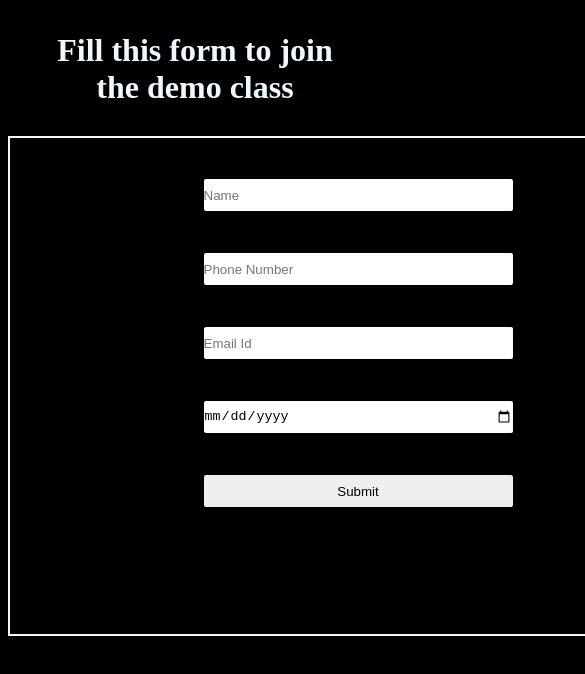
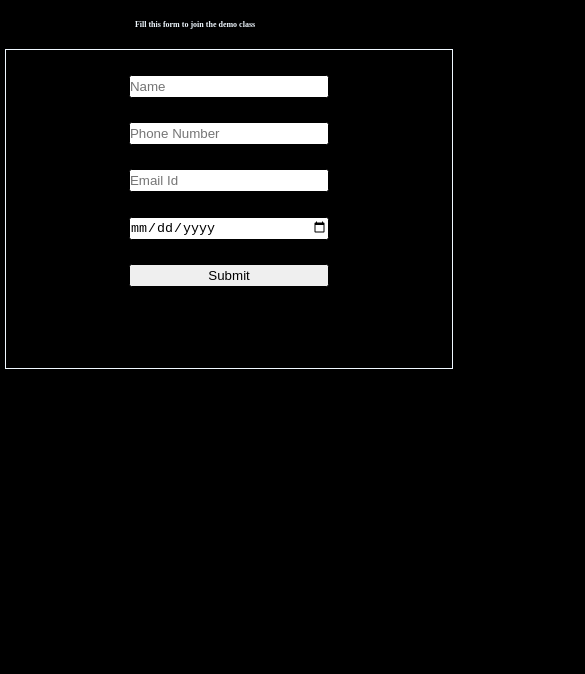
Before and after one commit to mridulsaggi/gymwebsite.github.io, a website: page form.html in a window 390 px wide. Shown: the top 674 px of the page, 585 px wide, since content can reach past the window. Drawn offline with Linux system fonts and the light colour scheme.

Commit message:
Update pages.css

```diff
--- a/pages.css
+++ b/pages.css
@@ -1,53 +1,83 @@
 *{
     box-sizing: border-box;
-    margin: 2px;
-    padding: 0px;
+    margin: .2rem;
+    padding: 0rem;
 }
 html,body {
     background-color: rgb(0, 0, 0);
     color: aliceblue;
+    font-size: 62.5%;
 }
 /*css for forms*/
 .form h1{
     text-align: center;
-    margin: 30px;
+    margin: 3.0rem;
 }
 .data{
     display: flex;
     flex-direction: column;
-    border: 2px solid aliceblue;
-    padding: 20px;
-    height: 500px;
-    width: 700px;
+    border: .2rem solid aliceblue;
+    padding: 2.0rem;
+    height: 50.0rem;
+    width: 70.0rem;
     margin: auto;
 }
 .data input{
-    border-radius: 4px;
-    border: 2px solid black;
-    width: 313px;
-    height: 36px;
-    margin: 19px auto;
+    border-radius: .4rem;
+    border: .2rem solid black;
+    width: 31.3rem;
+    height: 3.6rem;
+    margin: 1.9rem auto;
 }
 .submit{
-    width:200px;
-    height: 36px;
+    width:20.0rem;
+    height: 3.6rem;
     margin: auto;
 }
 /*css for about*/
 .main{
-    height:1000px;
+    height:100.0rem;
     width: 90%;
     margin: auto;
 }
 .heading{
     text-align: center;
-    font-size: 130px;
-    margin: 86px auto
+    font-size: 13.0rem;
+    margin: 8.6rem auto
 }
 .para{
 
-    border: 2px solid aliceblue;
-    font-family: 100px;
-    margin-top: 78px;
-    padding: 15px;
+    border: .2rem solid aliceblue;
+    font-family: 10.0rem;
+    margin-top: 7.8rem;
+    padding: 1.5rem;
 }
+@media (max-width:980px) {
+    html{
+        font-size: 55%;
+    }
+}
+@media (max-width:800px) {
+    html{
+        font-size: 50%;
+    }
+}
+@media (max-width:720px) {
+    html{
+        font-size: 50%;
+    }
+}
+@media (max-width:600px) {
+    html{
+        font-size: 50%;
+    }
+}
+@media (max-width:500px) {
+    html{
+        font-size: 45%;
+    }
+}@media (max-width:400px) {
+    html{
+        font-size: 40%;
+    }
+}
```
